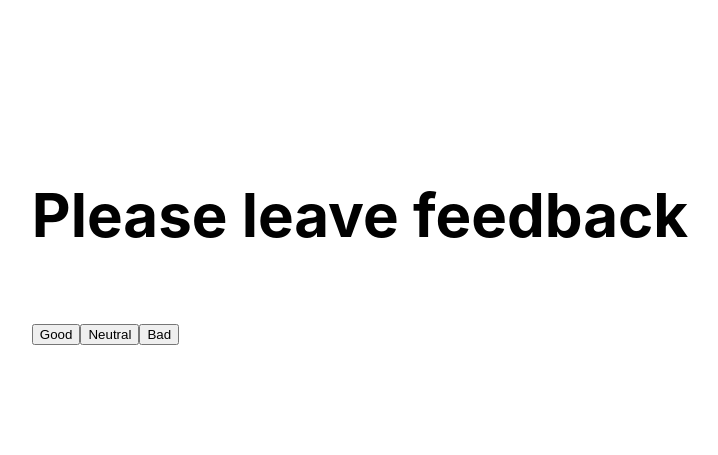
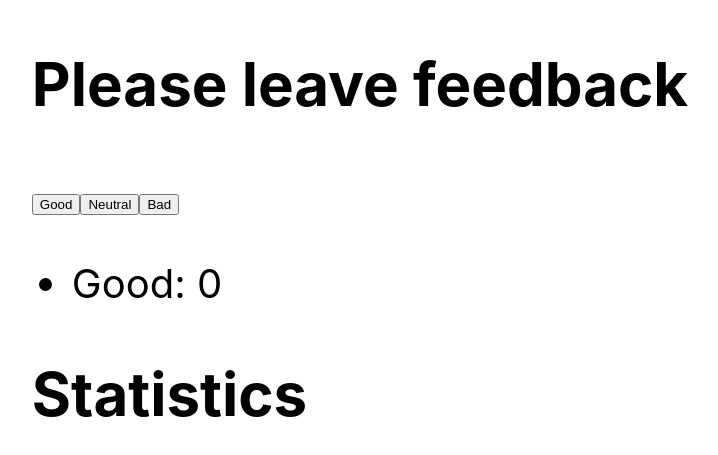
Before and after one commit to OlexaGit/goit-react-hw-02-feedback, a React (Create React App) app: page / in a window 1280 px wide. Shown: the part 161-616 px from the top of the page, without its empty margins (280-998 px from the left). Built offline with nearby package versions, Linux system fonts and the light colour scheme.

Commit message:
feedback-statistics

```diff
--- a/src/components/App.jsx
+++ b/src/components/App.jsx
@@ -2,23 +2,14 @@ import React, { Component } from 'react';
 import Section from './Section/Section';
 
 export class App extends Component {
-  state = {
-    good: 0,
-    neutral: 0,
-    bad: 0,
-  };
+  // state = {
+  //   good: 0,
+  //   neutral: 0,
+  //   bad: 0,
+  // };
   render() {
     return (
-      <div
-        style={{
-          height: '100vh',
-          display: 'flex',
-          justifyContent: 'center',
-          alignItems: 'center',
-          fontSize: 40,
-          color: '#010101',
-        }}
-      >
+      <div>
         <Section title="" />
       </div>
     );
--- a/src/components/Feedback/Feedback.js
+++ b/src/components/Feedback/Feedback.js
@@ -1,17 +1,48 @@
 import React, { Component } from 'react';
-// import PropTypes from 'prop-types';
+import Statistics from 'components/Statistics/Statistics';
+import PropTypes from 'prop-types';
 // import css from './Feedback.module.css';
 
 class FeedbackOptions extends Component {
-  contactUsHandler = () => {
-    console.log('Good');
+  static propTypes = {
+    good: PropTypes.number.isRequired,
+    neutral: PropTypes.number.isRequired,
+    bad: PropTypes.number.isRequired,
+  };
+  state = {
+    good: 0,
+    neutral: 0,
+    bad: 0,
+  };
+  onLeaveFeedbackGood = () => {
+    // const { target } = event;
+    // console.log(target);
+    this.setState(prevState => ({ good: prevState.good + 1 }));
+    console.log(this.state.good);
+  };
+  onLeaveFeedbackNeutral = () => {
+    // const { target } = event;
+    // console.log(target);
+    console.log(this.state.neutral);
+    this.setState({
+      neutral: this.state.neutral + 1,
+    });
+  };
+  onLeaveFeedbackBad = () => {
+    // const { target } = event;
+    // console.log(target);
+    console.log(this.state.bad);
+    this.setState({
+      bad: this.state.bad + 1,
+    });
   };
   render() {
     return (
       <div>
-        <button onClick={this.contactUsHandler}>Good</button>
-        <button onClick={this.contactUsHandler}>Neutral</button>
-        <button onClick={this.contactUsHandler}>Bad</button>
+        <button onClick={this.onLeaveFeedbackGood}>Good</button>
+        <button onClick={this.onLeaveFeedbackNeutral}>Neutral</button>
+        <button onClick={this.onLeaveFeedbackBad}>Bad</button>
+        <Statistics good={this.state.good} />
       </div>
     );
   }
--- a/src/components/Section/Section.js
+++ b/src/components/Section/Section.js
@@ -7,6 +7,7 @@ class Section extends Component {
       <div>
         <h2>Please leave feedback</h2>
         <FeedbackOptions />
+        <h2>Statistics</h2>
       </div>
     );
   }
--- a/src/components/Statistics/Statistics.js
+++ b/src/components/Statistics/Statistics.js
@@ -0,0 +1,13 @@
+import React from 'react';
+
+const Statistics = ({ good }) => {
+  // console.log('ghbdt');
+
+  return (
+    <ul>
+      <li>Good: {good}</li>
+    </ul>
+  );
+};
+
+export default Statistics;
--- a/src/index.css
+++ b/src/index.css
@@ -7,6 +7,12 @@ body {
     sans-serif;
   -webkit-font-smoothing: antialiased;
   -moz-osx-font-smoothing: grayscale;
+  height: 100vh;
+  display: flex;
+  justify-content: center;
+  align-items: center;
+  font-size: 40px;
+  color: #010101;
 }
 
 code {
```
